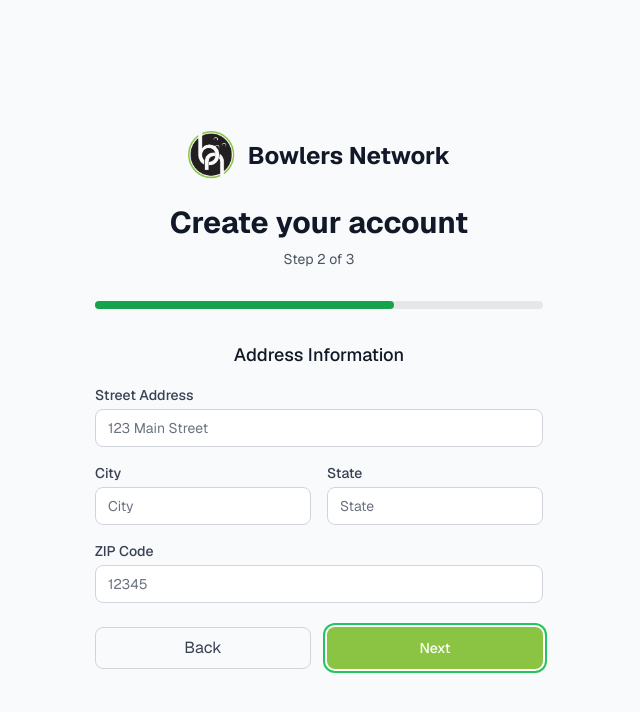
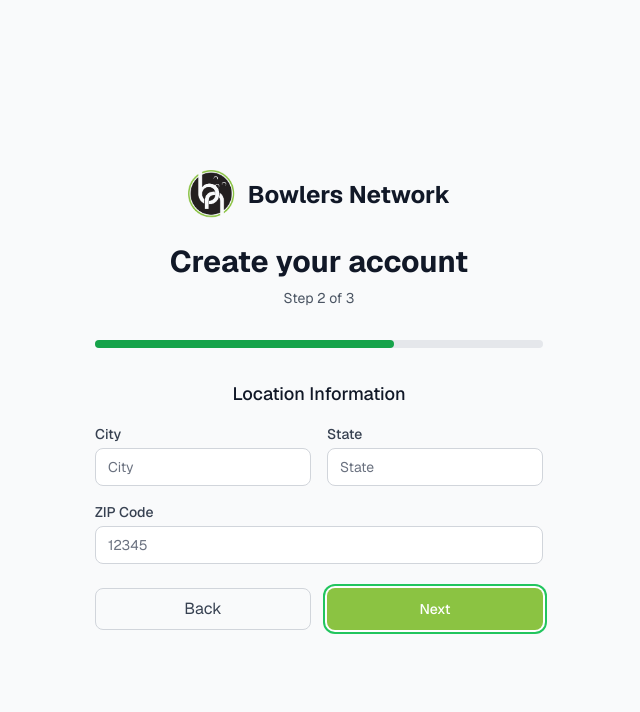
Before and after one commit to zamansheikh/amateur_player, a Next.js app: page /signup in a window 1280 px wide. Both pictures are taken after typing "Sample", "Sample", "Sample", "name@example.com", "Sample123", "Sample123" into the empty fields and a click on the button "Next". Shown: the top 712 px of the page, without its empty margins (321-961 px from the left). Built offline with nearby package versions, Linux system fonts and the light colour scheme.

Commit message:
refactor: remove address field and update validation for location information in signup form

```diff
--- a/src/app/signup/page.tsx
+++ b/src/app/signup/page.tsx
@@ -18,7 +18,6 @@ export default function SignUpPage() {
     const [confirmPassword, setConfirmPassword] = useState('');
 
     // Step 2: Address Info
-    const [address, setAddress] = useState('');
     const [zipCode, setZipCode] = useState('');
     const [city, setCity] = useState('');
     const [state, setState] = useState('');
@@ -79,8 +78,8 @@ export default function SignUpPage() {
     };
 
     const validateStep2 = () => {
-        if (!address || !zipCode || !city || !state) {
-            setError('Please fill in all address fields');
+        if (!zipCode || !city || !state) {
+            setError('Please fill in all location fields');
             return false;
         }
         setError('');
@@ -257,22 +256,7 @@ export default function SignUpPage() {
                     {/* Step 2: Address Information */}
                     {currentStep === 2 && (
                         <div className="space-y-4">
-                            <h3 className="text-lg font-medium text-gray-900 text-center">Address Information</h3>
-                            <div>
-                                <label htmlFor="address" className="block text-sm font-medium text-gray-700">
-                                    Street Address
-                                </label>
-                                <input
-                                    id="address"
-                                    name="address"
-                                    type="text"
-                                    required
-                                    value={address}
-                                    onChange={(e) => setAddress(e.target.value)}
-                                    className="mt-1 appearance-none relative block w-full px-3 py-2 border border-gray-300 placeholder-gray-500 text-gray-900 rounded-lg focus:outline-none focus:ring-green-500 focus:border-green-500 focus:z-10 sm:text-sm"
-                                    placeholder="123 Main Street"
-                                />
-                            </div>
+                            <h3 className="text-lg font-medium text-gray-900 text-center">Location Information</h3>
                             <div className="grid grid-cols-2 gap-4">
                                 <div>
                                     <label htmlFor="city" className="block text-sm font-medium text-gray-700">
```
